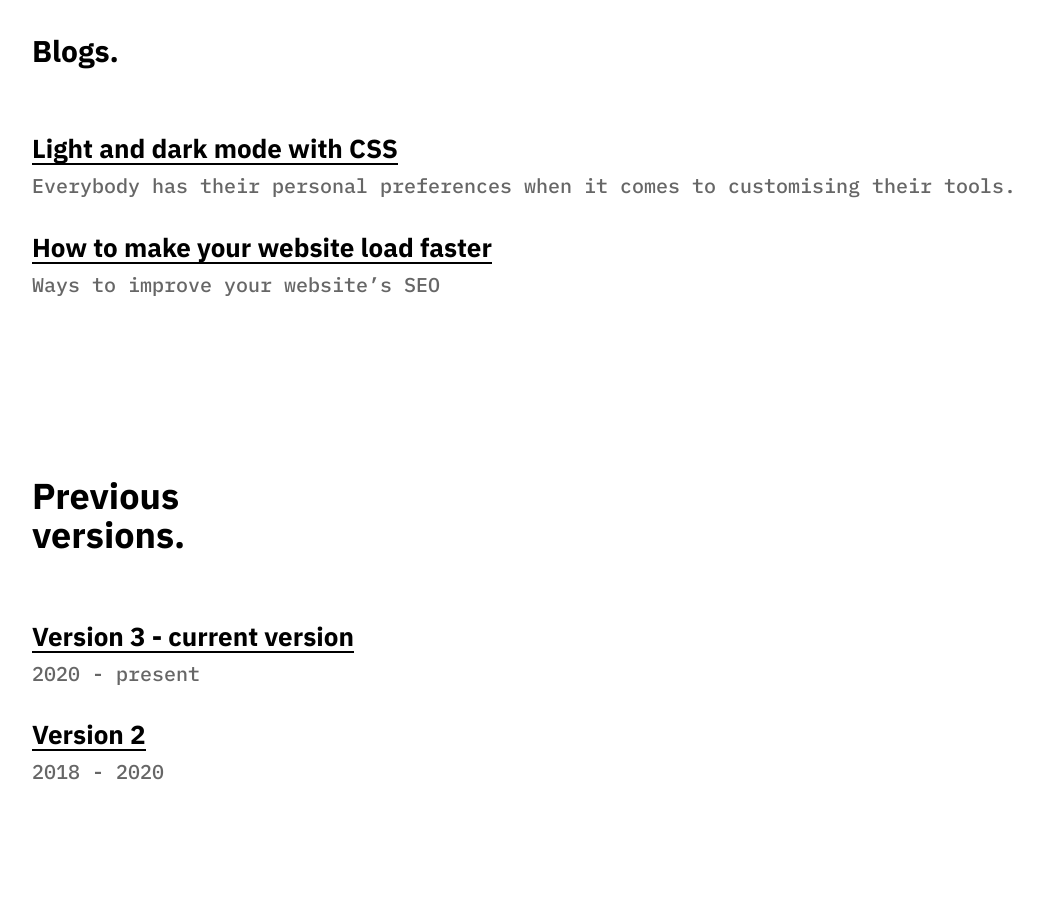
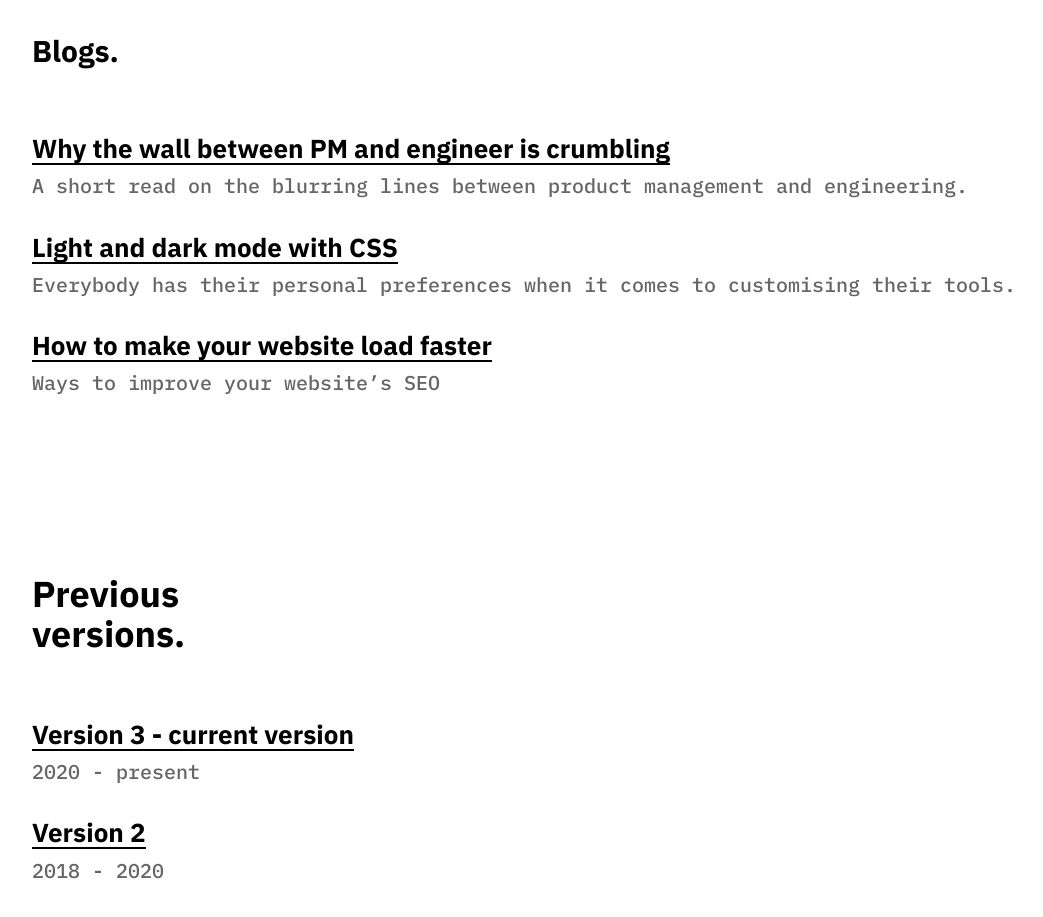
Before and after one commit to ShubhankarDas/portfoliov3, a Gatsby site: page / in a window 1280 px wide. Shown: the part 3280-4197 px from the top of the page, without its empty margins (96-1139 px from the left). Built offline with nearby package versions, Linux system fonts and the light colour scheme; Gatsby itself is replaced by a stand-in of ours.

Commit message:
feat: add new blog post about PM and engineering collaboration to blogs list

```diff
--- a/src/components/blogs.js
+++ b/src/components/blogs.js
@@ -6,6 +6,12 @@ import HoverLink from "./hoverLink"
 
 const Blogs = () => {
   const blogs = [
+    {
+      title: "Why the wall between PM and engineer is crumbling",
+      description: "A short read on the blurring lines between product management and engineering.",
+      link:
+        "https://medium.com/@shubh065/why-the-wall-between-pm-and-engineer-is-crumbling-638dc3424bdc",
+    },
     {
       title: "Light and dark mode with CSS",
       description:
```
